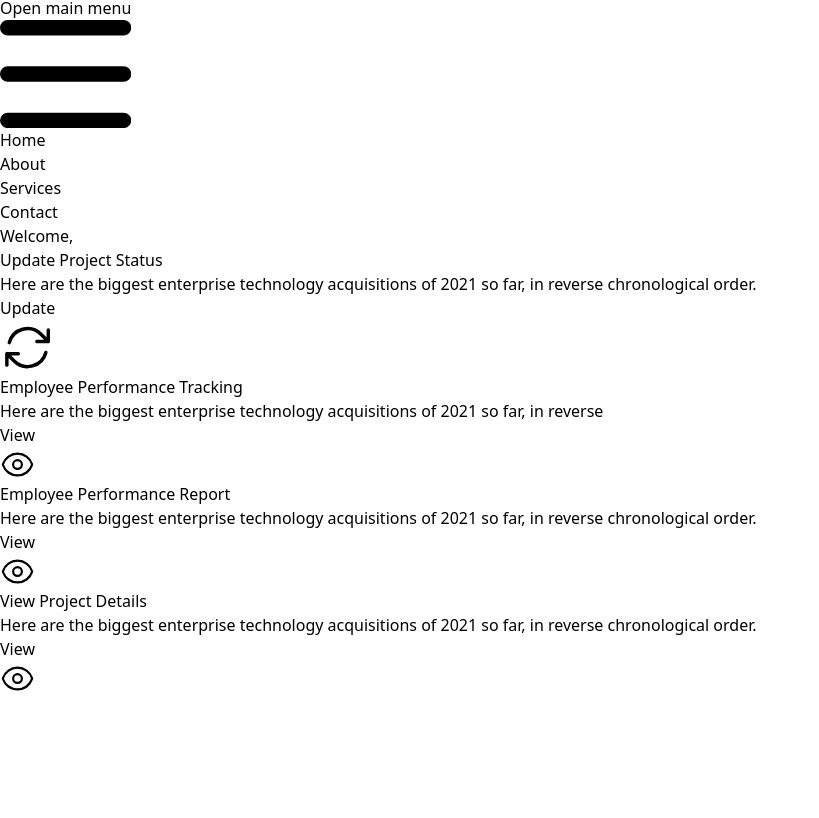
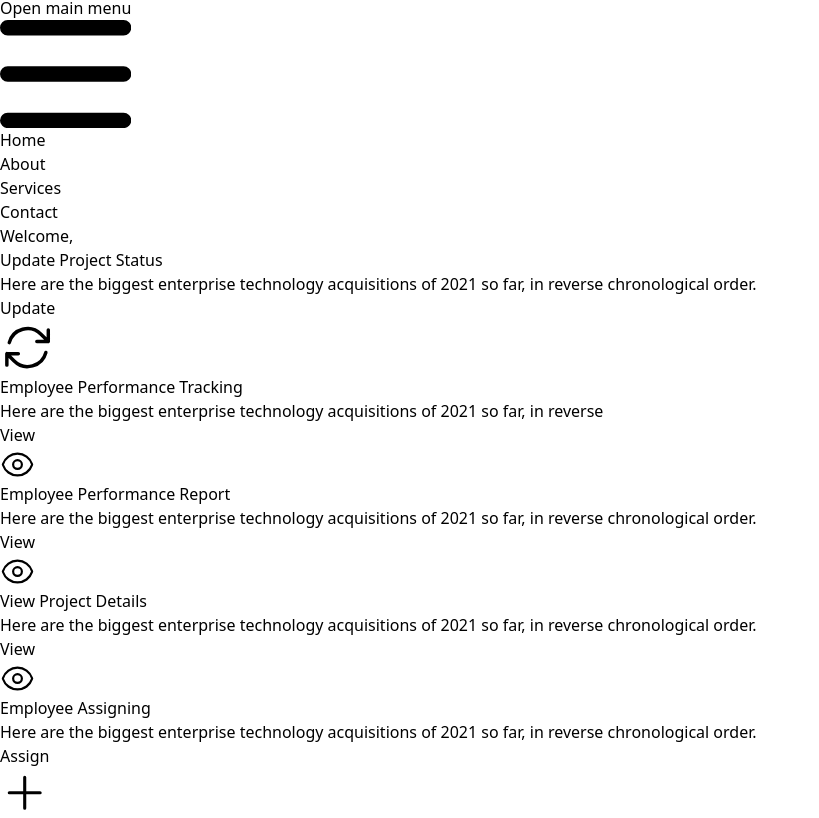
Before and after one commit to EldhoseBabu30/Performance-Tracker, a React (Vite) app: page /tl-home in a window 1280 px wide. Shown: the part 328-1146 px from the top of the page, without its empty margins (0-819 px from the left). Before the commit the page ends 1024 px from the top, so only its background shows below. Built offline with nearby package versions, Linux system fonts and the light colour scheme.

Commit message:
employee assign

```diff
--- a/package.json
+++ b/package.json
@@ -13,9 +13,11 @@
     "axios": "^1.6.7",
     "react": "^18.2.0",
     "react-dom": "^18.2.0",
+    "react-grid": "^4.0.4",
     "react-icons": "^5.0.1",
     "react-router-dom": "^6.22.1",
     "react-select": "^5.8.0",
+    "react-spreadsheet": "^0.9.4",
     "sweetalert2": "^11.10.5"
   },
   "devDependencies": {
--- a/src/App.jsx
+++ b/src/App.jsx
@@ -16,7 +16,7 @@ import ProjectDetails from './pages/Project/ProjectDetails';
 import { ProjectDataProvider } from './pages/Register/ProjectDataContext';
 import { EmployeeDataProvider } from './pages/Register/EmployeeDataContext';
 import { TeamLeadDataProvider } from './pages/Register/TeamLeadDataContext';
-
+import ProjectStatusReport from './pages/TL-Home/EmployeeAssign';
 
 
 
@@ -45,6 +45,8 @@ const App = () => {
           <Route path="/register-project" element={<ProjectRegister />} />
 
           <Route path="/project-details" element={<ProjectDetails projects={projects} />} />
+          <Route path="/emp-assign" element={<ProjectStatusReport/>} />
+
         </Routes>
       </BrowserRouter>
       </TeamLeadDataProvider>
--- /dev/null
+++ b/src/pages/TL-Home/EmployeeAssign.jsx
@@ -0,0 +1,24 @@
+// src/components/ProjectStatusReport.js
+import React from 'react';
+import Spreadsheet from 'react-spreadsheet';
+
+const ProjectStatusReport = () => {
+  // Initial data for the spreadsheet
+  const initialData = [
+    [{ value: 'Task', readOnly: true }, { value: 'Status', readOnly: true }],
+    ['Task 1', 'In Progress'],
+    ['Task 2', 'Completed'],
+    // Add more rows as needed
+  ];
+
+  return (
+    <div className="container mx-auto my-8">
+      <Spreadsheet
+        data={initialData}
+        onChange={(data) => console.log(data)}
+      />
+    </div>
+  );
+};
+
+export default ProjectStatusReport;
--- a/src/pages/TL-Home/TeamLeadHome.jsx
+++ b/src/pages/TL-Home/TeamLeadHome.jsx
@@ -171,9 +171,35 @@ const TeamLeadHome = () => {
               </Link>
             </div>
           </div>
+          <div className="max-w-sm bg-white border border-gray-200 rounded-lg shadow dark:bg-gray-800 dark:border-gray-700">
+            <div className="p-6">
+              <h5 className="mb-2 text-2xl font-bold tracking-tight text-gray-900 dark:text-white">
+                Employee Assigning
+              </h5>
+              <p className="font-normal text-gray-700 dark:text-gray-400">
+                Here are the biggest enterprise technology acquisitions of 2021
+                so far, in reverse chronological order.
+              </p>
+
+              <Link to="/emp-assign">
+                <button
+                  type="button"
+                  className="mt-4 bg-green-700 hover:bg-green-800 focus:ring-4 focus:ring-green-300 text-white font-medium rounded-lg text-sm flex items-center px-6 py-2.5"
+                >
+                  <span>Assign</span>
+                  <svg xmlns="http://www.w3.org/2000/svg" fill="none" viewBox="0 0 24 24" strokeWidth={1.5} stroke="currentColor" className="w-6 h-6">
+                    <path strokeLinecap="round" strokeLinejoin="round" d="M12 4.5v15m7.5-7.5h-15" />
+                  </svg>
+
+                </button>
+              </Link>
             </div>
           </div>
         </div>
+      </div>
+
+    </div>
+
   );
 };
 
```
Also changed, not shown: src/pages/Login/LoginPage.jsx (+27 -0 lines), 1 other file (tests, documents, lock files or other folders). Lines whose indentation alone changed are shown as unchanged.
